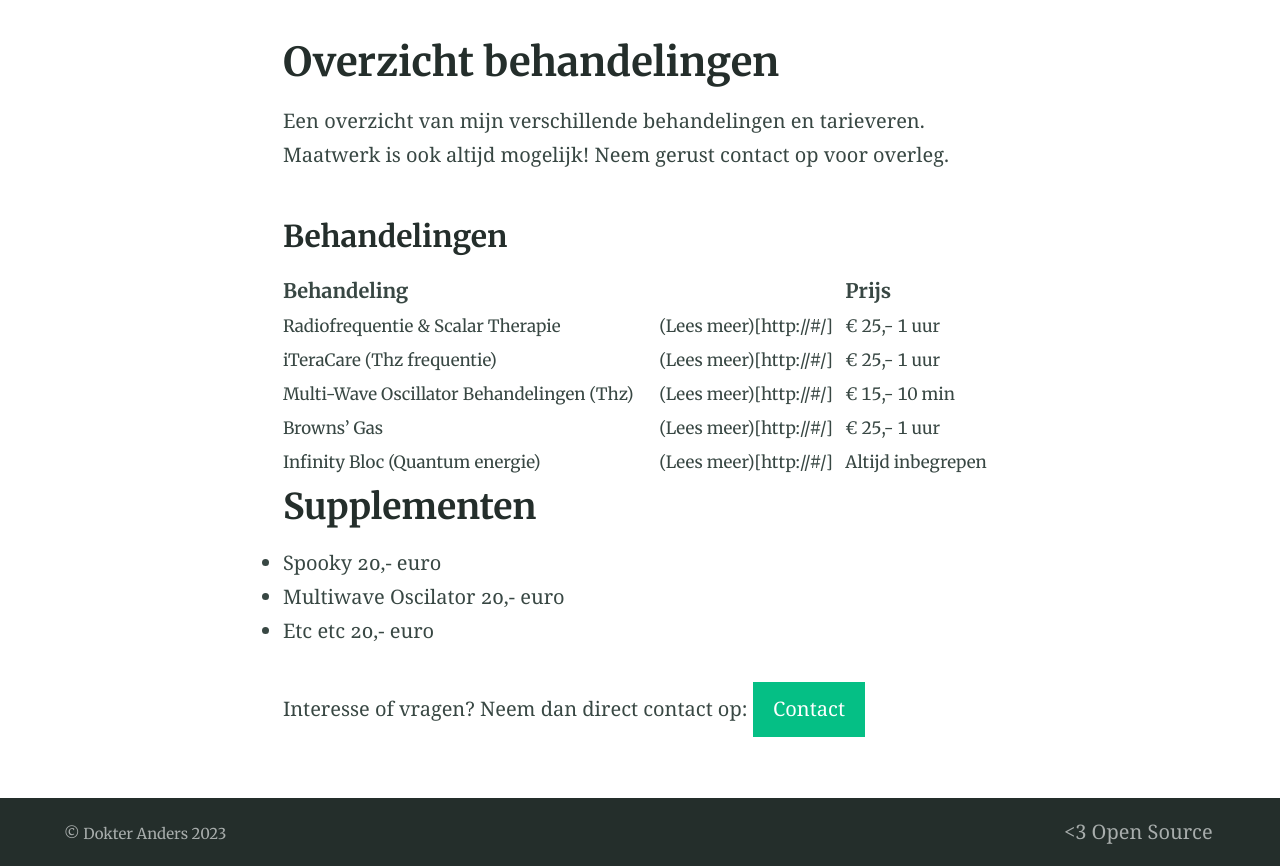
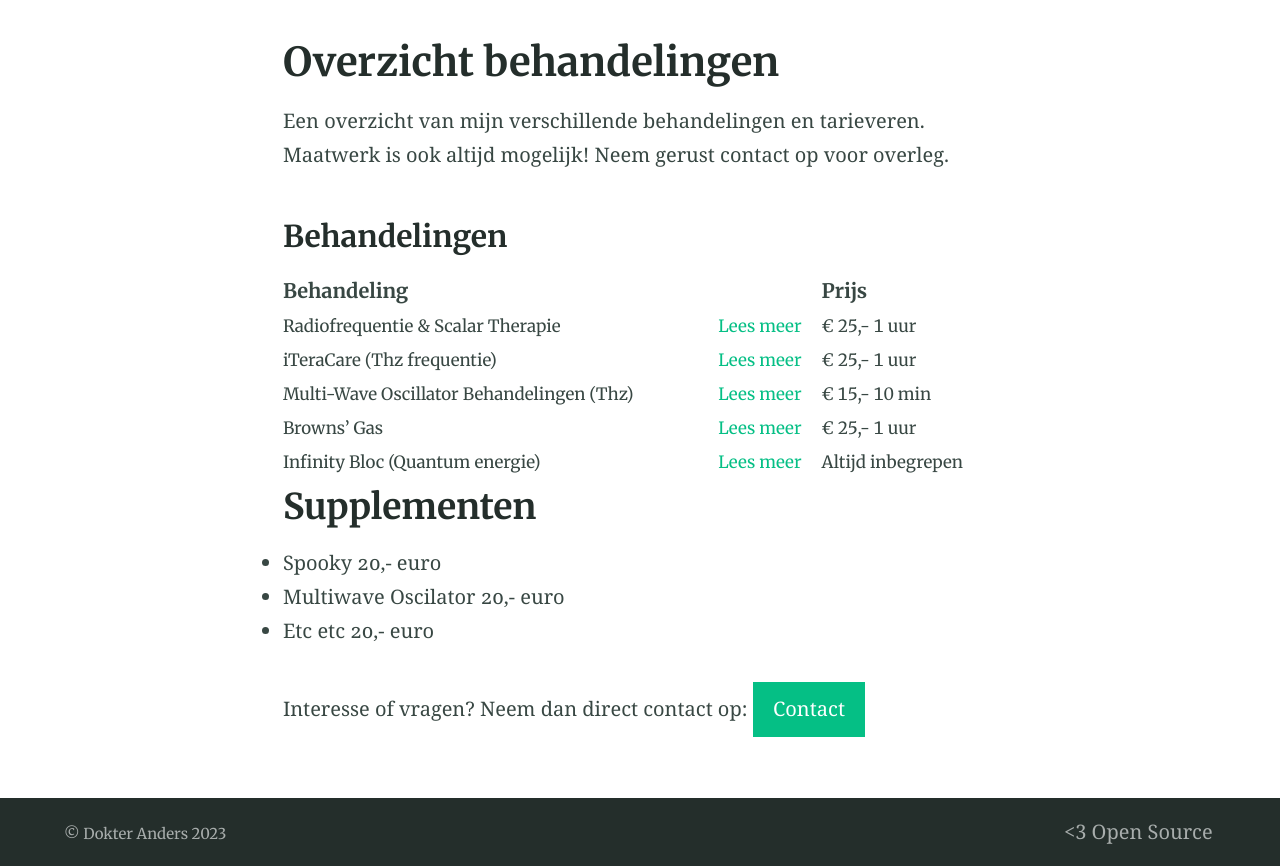
Before and after one commit to dokteranders/dokteranders.com, a Jekyll site: the page built from behandelingen.md, in a window 1280 px wide. Shown: the part 424-1290 px from the top of the page. Built offline with Jekyll 4.4.1, drawn with Linux system fonts in a browser that asks for light colours.

Commit message:
Update behandelingen.md

```diff
--- a/behandelingen.md
+++ b/behandelingen.md
@@ -9,12 +9,12 @@ Een overzicht van mijn verschillende behandelingen en tarieveren. Maatwerk is oo
 ### Behandelingen
 
 | **Behandeling**                            	|                         	|  **Prijs**        |
-|-------------------------------------------	|-------------------	      |-----------------	|
-| Radiofrequentie & Scalar Therapie         	| (Lees meer)[http://#/]  	| € 25,- 1 uur    	|
-| iTeraCare (Thz frequentie)                	| (Lees meer)[http://#/] 	  | € 25,- 1 uur    	|
-| Multi-Wave Oscillator Behandelingen (Thz) 	| (Lees meer)[http://#/]   	| € 15,- 10 min   	|
-| Browns' Gas                               	| (Lees meer)[http://#/] 	  | € 25,- 1 uur    	|
-| Infinity Bloc (Quantum energie)           	| (Lees meer)[http://#/] 	  | Altijd inbegrepen 	|
+|-------------------------------------------	|------------------------	  |-----------------	|
+| Radiofrequentie & Scalar Therapie         	| [Lees meer](http://#/)  	| € 25,- 1 uur    	|
+| iTeraCare (Thz frequentie)                	| [Lees meer](http://#/) 	  | € 25,- 1 uur    	|
+| Multi-Wave Oscillator Behandelingen (Thz) 	| [Lees meer](http://#/)   	| € 15,- 10 min   	|
+| Browns' Gas                               	| [Lees meer](http://#/) 	  | € 25,- 1 uur    	|
+| Infinity Bloc (Quantum energie)           	| [Lees meer](http://#/) 	  | Altijd inbegrepen 	|
 
 ## Supplementen
 
```
